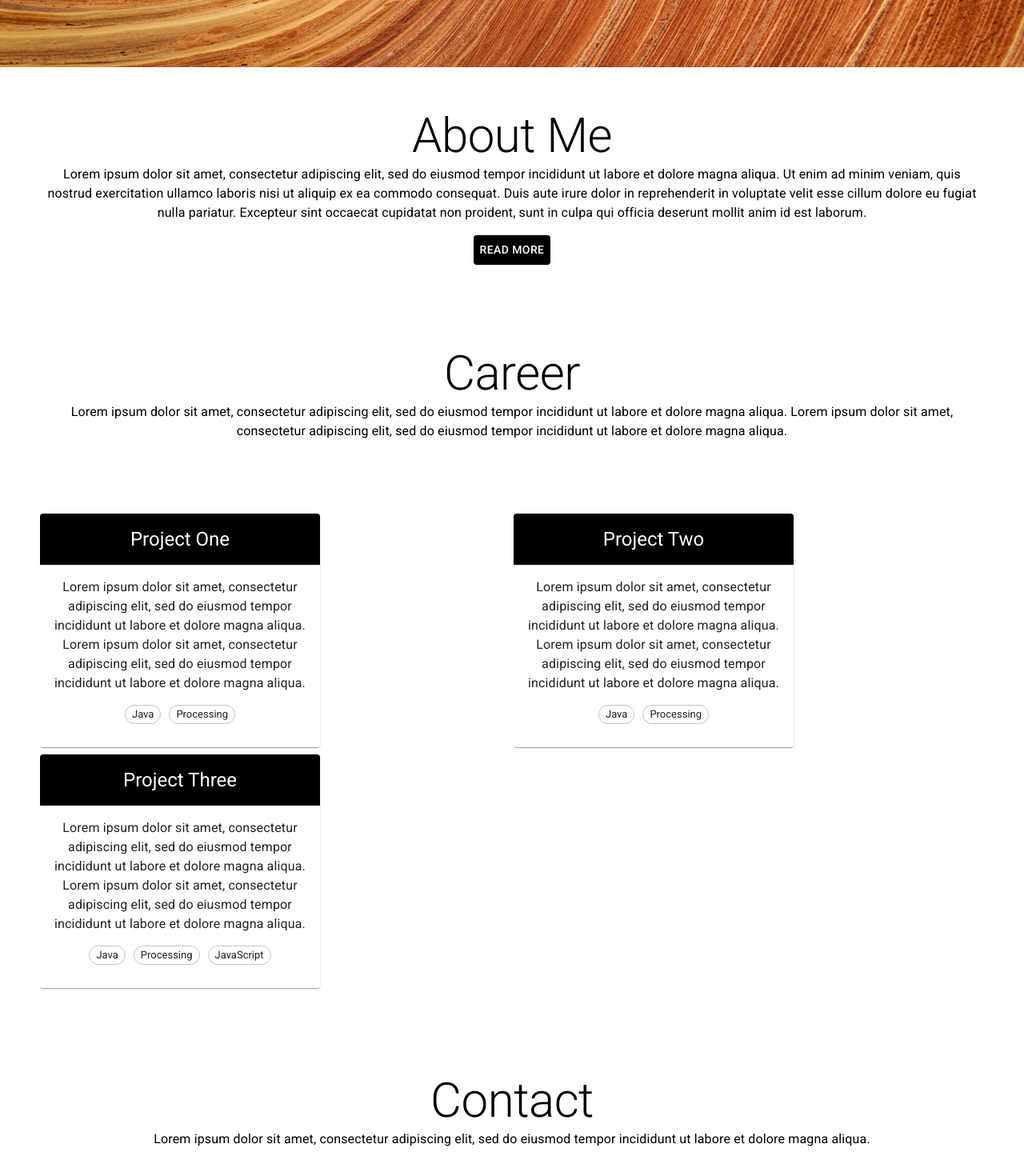
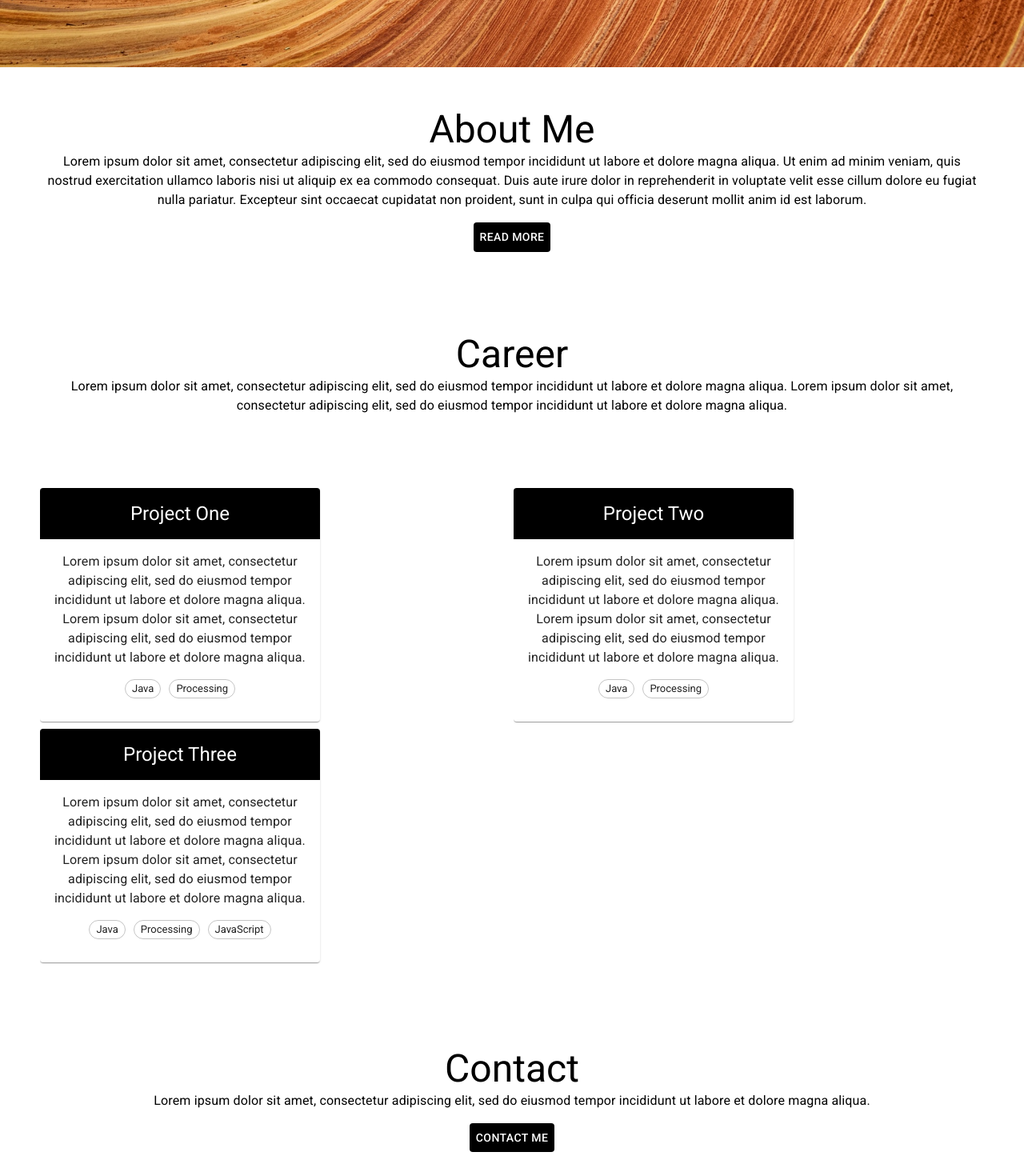
Before and after one commit to jsexton-portfolio/portfolio-website, a React (Create React App) app: page / in a window 1280 px wide. Shown: the part 780-2230 px from the top of the page at 80% size. Built offline with nearby package versions, Linux system fonts and the light colour scheme.

Commit message:
Reduced size of section headers

```diff
--- a/src/components/Home/CareerSection/CareerSection.js
+++ b/src/components/Home/CareerSection/CareerSection.js
@@ -26,7 +26,7 @@ const CareerSection = ({ width, projects }) => {
 
   return (
     <div>
-      <Typography variant='h2'>Career</Typography>
+      <Typography variant='h3'>Career</Typography>
       <Typography paragraph={true}>
         Lorem ipsum dolor sit amet, consectetur adipiscing elit, sed do eiusmod tempor incididunt ut labore et dolore magna aliqua.
         Lorem ipsum dolor sit amet, consectetur adipiscing elit, sed do eiusmod tempor incididunt ut labore et dolore magna aliqua.
--- a/src/components/Home/Home.js
+++ b/src/components/Home/Home.js
@@ -68,7 +68,7 @@ export const Home = (props) => {
       </div>
 
       <Container className={classes.sectionContainer}>
-        <Typography variant='h2'>About Me</Typography>
+        <Typography variant='h3'>About Me</Typography>
         <Typography paragraph={true}>
           Lorem ipsum dolor sit amet, consectetur adipiscing elit, sed do eiusmod tempor incididunt ut labore et dolore magna aliqua. Ut enim ad minim veniam, quis nostrud exercitation ullamco laboris nisi ut aliquip ex ea commodo consequat. Duis aute irure dolor in reprehenderit in voluptate velit esse cillum dolore eu fugiat nulla pariatur. Excepteur sint occaecat cupidatat non proident, sunt in culpa qui officia deserunt mollit anim id est laborum.
         </Typography>
@@ -82,7 +82,7 @@ export const Home = (props) => {
       </Container>
 
       <Container className={classes.sectionContainer}>
-        <Typography variant='h2'>
+        <Typography variant='h3'>
           Contact
         </Typography>
         <Typography paragraph={true}>
```
